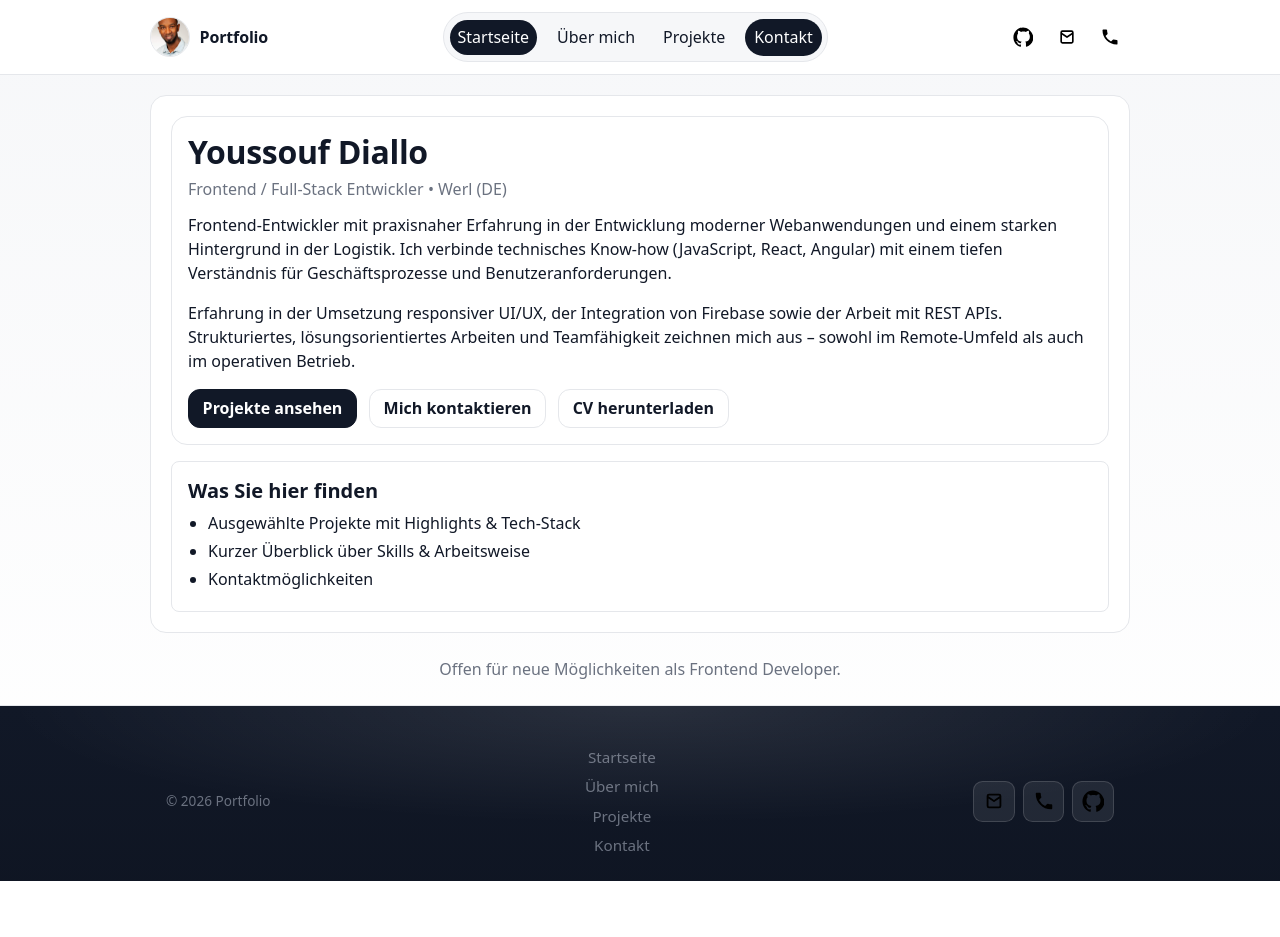
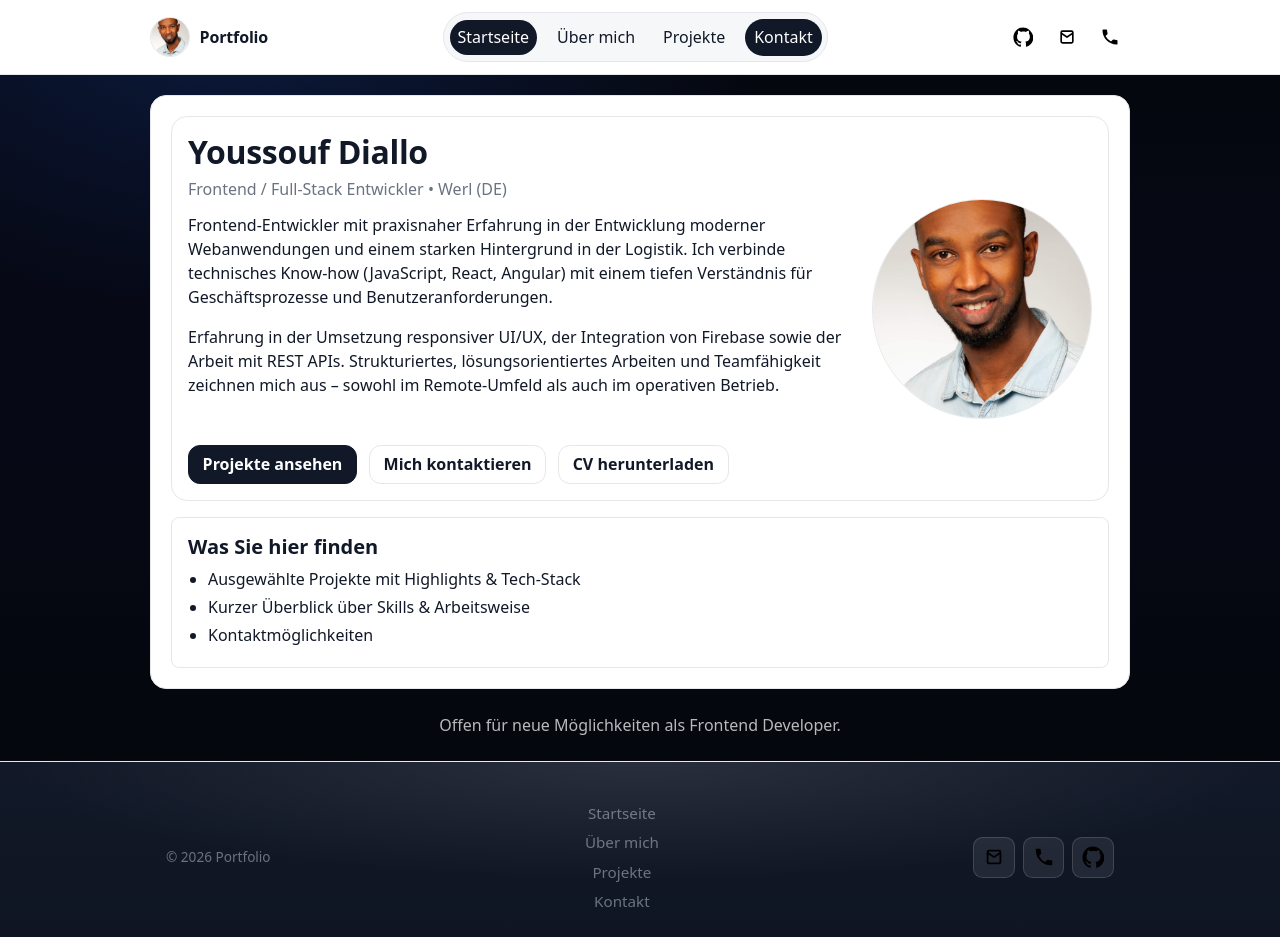
Before and after one commit to Ydi5291/Portfolio, an Angular app: page /home in a window 1280 px wide. Before the commit the page ends 881 px from the top, so only its background shows below. Built offline with nearby package versions, Linux system fonts and the light colour scheme.

Commit message:
style: dark background + responsive home hero

```diff
--- a/src/app/app.component.scss
+++ b/src/app/app.component.scss
@@ -383,7 +383,7 @@
 	margin: 1.5rem auto -0.5rem;
 	max-width: 980px;
 	padding: 0 1rem;
-	color: var(--color-muted);
+	color: color-mix(in srgb, var(--color-surface) 72%, transparent);
 	text-align: center;
 }
 
--- a/src/app/pages/contact/contact.component.scss
+++ b/src/app/pages/contact/contact.component.scss
@@ -132,6 +132,54 @@ a {
 	transition: transform var(--transition), border-color var(--transition);
 }
 
+.contact-card.contact-form {
+	--focus-ring: 0 0 0 3px color-mix(in srgb, var(--color-surface) 35%, transparent);
+	color: var(--color-surface);
+	border-color: color-mix(in srgb, var(--color-surface) 18%, transparent);
+	background:
+		radial-gradient(
+			120% 90% at 15% 0%,
+			color-mix(in srgb, var(--color-surface) 18%, transparent) 0%,
+			transparent 58%
+		),
+		linear-gradient(
+			180deg,
+			color-mix(in srgb, black 86%, var(--color-text)) 0%,
+			black 58%,
+			color-mix(in srgb, black 90%, var(--color-text)) 100%
+		);
+}
+
+.contact-card.contact-form .muted {
+	color: color-mix(in srgb, var(--color-surface) 72%, transparent);
+}
+
+.contact-card.contact-form .label {
+	color: color-mix(in srgb, var(--color-surface) 88%, transparent);
+}
+
+.contact-card.contact-form .input,
+.contact-card.contact-form .textarea {
+	background: color-mix(in srgb, black 78%, var(--color-surface));
+	border-color: color-mix(in srgb, var(--color-surface) 22%, transparent);
+	color: var(--color-surface);
+}
+
+.contact-card.contact-form .input:focus-visible,
+.contact-card.contact-form .textarea:focus-visible {
+	border-color: color-mix(in srgb, var(--color-surface) 40%, transparent);
+}
+
+.contact-card.contact-form .btn-primary {
+	background: var(--color-surface);
+	border-color: var(--color-surface);
+	color: var(--color-text);
+}
+
+.contact-card.contact-form .btn-primary:hover {
+	opacity: 0.92;
+}
+
 @media (hover: hover) and (prefers-reduced-motion: no-preference) {
 	.contact-card:hover {
 		transform: scale(1.01);
--- a/src/app/pages/home/home.component.html
+++ b/src/app/pages/home/home.component.html
@@ -1,4 +1,6 @@
 <header class="hero">
+	<div class="hero-layout">
+		<div class="hero-text">
 			<h1>Youssouf Diallo</h1>
 			<p class="tagline muted">Frontend / Full-Stack Entwickler • Werl (DE)</p>
 
@@ -12,11 +14,27 @@
 				Strukturiertes, lösungsorientiertes Arbeiten und Teamfähigkeit zeichnen mich aus – sowohl im Remote‑Umfeld
 				als auch im operativen Betrieb.
 			</p>
+		</div>
 
+		<div class="hero-media" aria-hidden="true">
+			<img
+				class="profile-photo"
+				src="assets/images/Youssouf.jpg"
+				alt=""
+				width="220"
+				height="220"
+				decoding="async"
+				fetchpriority="high"
+			>
+		</div>
+
+		<div class="hero-actions">
 			<div class="cta-row">
 				<a class="btn btn-primary" routerLink="/projects">Projekte ansehen</a>
 				<a class="btn btn-secondary" routerLink="/contact">Mich kontaktieren</a>
 				<a class="btn btn-secondary" routerLink="/cv">CV herunterladen</a>
+			</div>
+		</div>
 	</div>
 
 </header>
--- a/src/app/pages/home/home.component.scss
+++ b/src/app/pages/home/home.component.scss
@@ -20,6 +20,41 @@ section h2 {
 	transition: transform var(--transition), border-color var(--transition);
 }
 
+.hero-layout {
+	display: grid;
+	grid-template-columns: 1fr;
+	grid-template-areas:
+		'text'
+		'media'
+		'actions';
+	gap: 1rem;
+	align-items: center;
+}
+
+.hero-text {
+	grid-area: text;
+}
+
+.hero-media {
+	grid-area: media;
+	display: flex;
+	justify-content: center;
+}
+
+.hero-actions {
+	grid-area: actions;
+}
+
+.profile-photo {
+	width: min(220px, 70vw);
+	height: auto;
+	aspect-ratio: 1 / 1;
+	object-fit: cover;
+	border-radius: 999px;
+	border: 1px solid var(--color-border);
+	background: var(--color-bg);
+}
+
 .hero h1 {
 	margin-bottom: 0.35rem;
 }
@@ -29,10 +64,43 @@ section h2 {
 }
 
 .cta-row {
-	display: flex;
-	flex-wrap: wrap;
+	display: grid;
+	grid-template-columns: 1fr;
 	gap: 0.75rem;
 	margin: 0.75rem 0 0;
+}
+
+.cta-row .btn {
+	width: 100%;
+	justify-content: center;
+}
+
+@media (min-width: 720px) {
+	.hero-layout {
+		grid-template-columns: 1fr auto;
+		grid-template-areas:
+			'text media'
+			'actions media';
+		gap: 1.25rem;
+	}
+
+	.hero-media {
+		justify-content: flex-end;
+	}
+
+	.cta-row {
+		display: flex;
+		flex-wrap: wrap;
+	}
+
+	.cta-row .btn {
+		width: auto;
+		justify-content: center;
+	}
+
+	.profile-photo {
+		width: 220px;
+	}
 }
 
 @media (hover: hover) and (prefers-reduced-motion: no-preference) {
--- a/src/styles.scss
+++ b/src/styles.scss
@@ -30,7 +30,19 @@ body {
 	font-family: system-ui, -apple-system, Segoe UI, Roboto, Arial, sans-serif;
 	line-height: 1.5;
 	color: var(--color-text);
-	background: linear-gradient(180deg, var(--color-bg) 0%, #ffffff 100%);
+	background-color: #05070d;
+	background:
+		radial-gradient(
+			900px 520px at 18% 0%,
+			rgba(37, 99, 235, 0.22) 0%,
+			transparent 60%
+		),
+		linear-gradient(
+			180deg,
+			#05070d 0%,
+			#060816 45%,
+			#05070d 100%
+		);
 	text-rendering: optimizeLegibility;
 }
 
```
Lines whose indentation alone changed are shown as unchanged.
